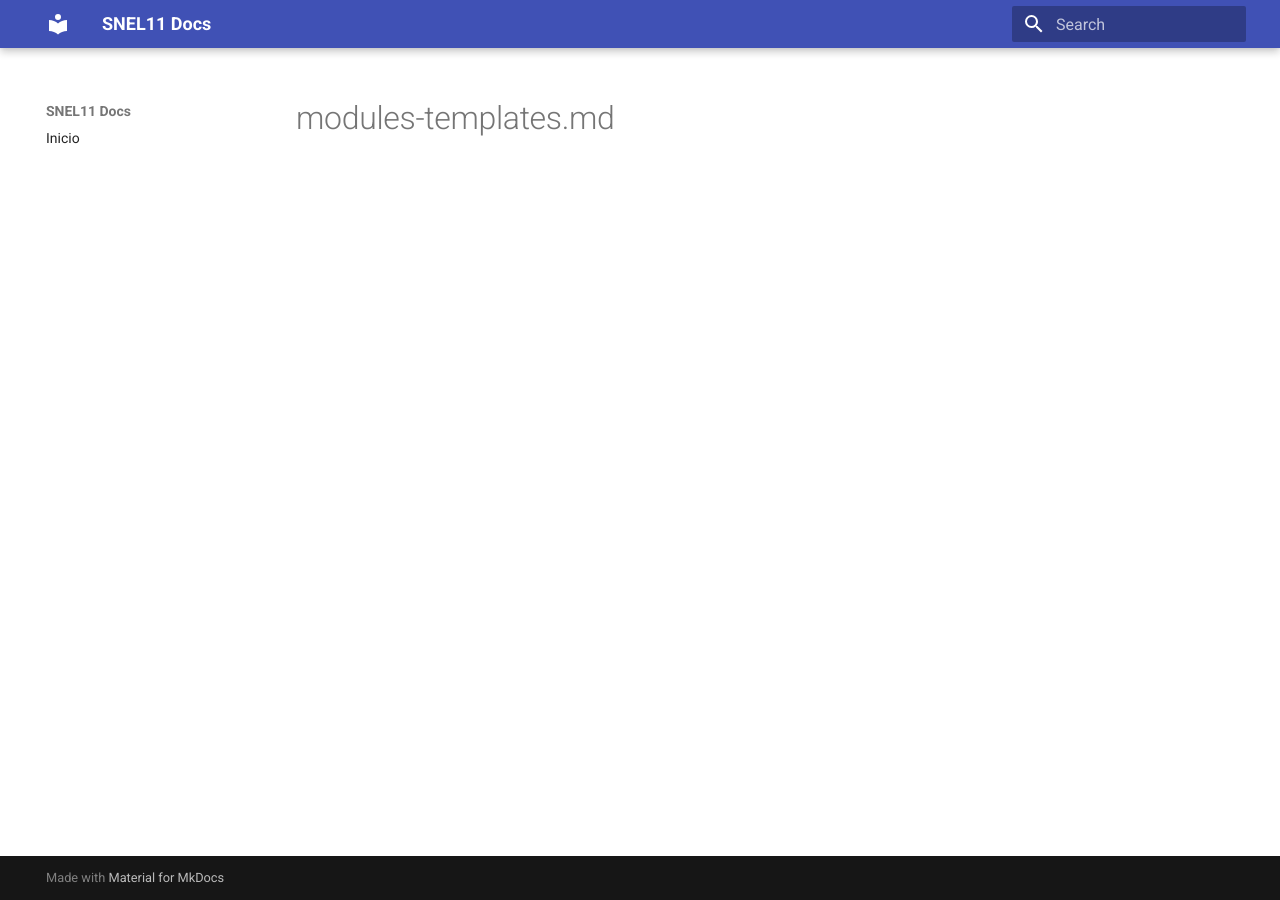
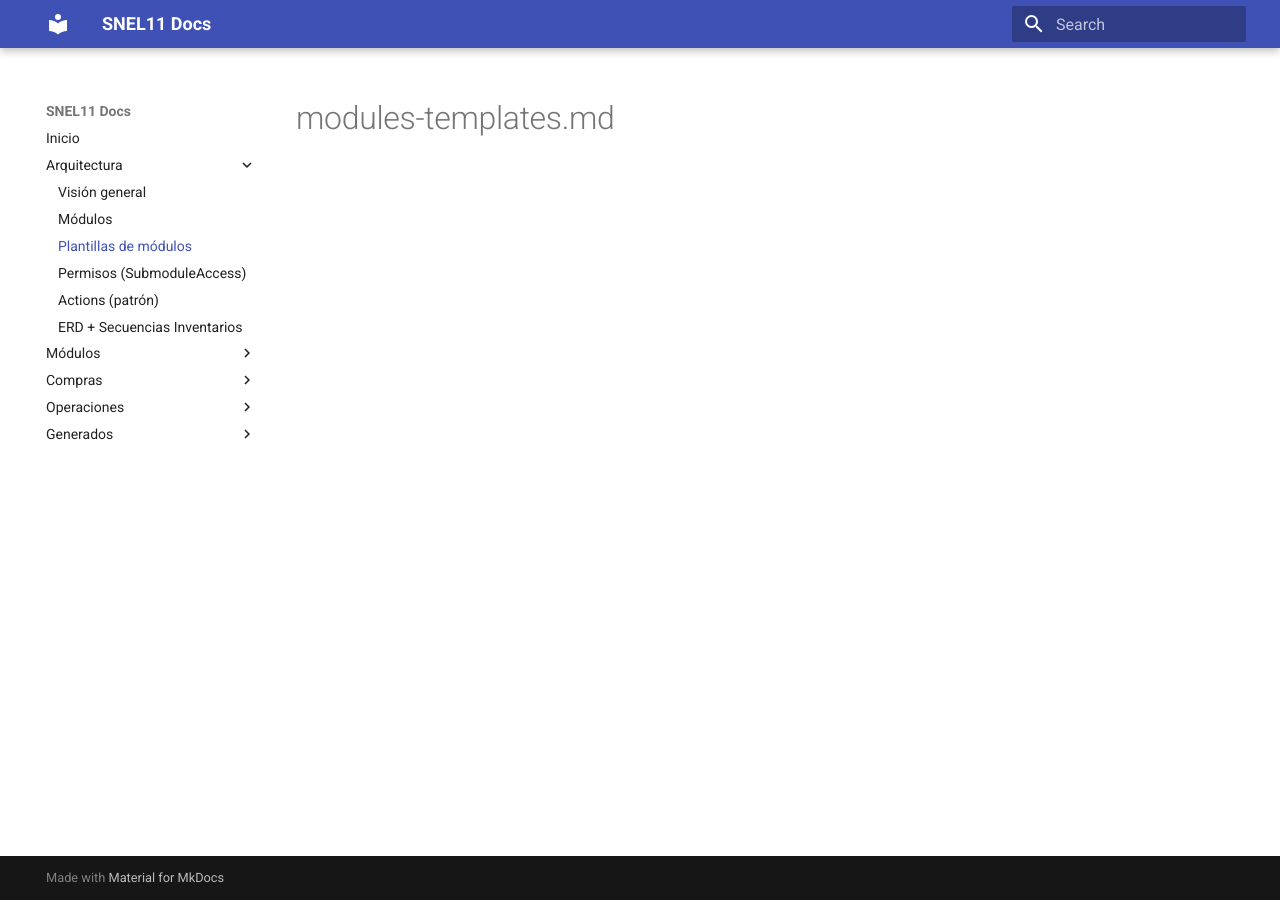
Before and after one commit to robesistemasuser/snel11-docs, an MkDocs documentation site: the page built from docs/architecture/modules-templates.md, in a window 1280 px wide. Built offline with MkDocs 1.6.1 and Material for MkDocs 9.7.7, drawn with Linux system fonts in a browser that asks for light colours; part of the change alters nothing that is shown.

Commit message:
despligue

```diff
--- a/mkdocs.yml
+++ b/mkdocs.yml
@@ -1,6 +1,27 @@
 site_name: SNEL11 Docs
 nav:
-  - Inicio: index.md
+  - Inicio: README.md
+  - Arquitectura:
+    - Visión general: architecture/overview.md
+    - Módulos: architecture/modules.md
+    - Plantillas de módulos: architecture/modules-templates.md
+    - Permisos (SubmoduleAccess): architecture/permissions.md
+    - Actions (patrón): architecture/actions.md
+    - ERD + Secuencias Inventarios: architecture/inventories-erd-sequences.md
+  - Módulos:
+    - Inventarios / Categorías (Importación): modules/inventories/categories-import.md
+  - Compras:
+    - Estados de OC: purchases/oc-states.md
+    - Clases y permisos: purchases/classes-permissions.md
+  - Operaciones:
+    - Entorno local: operations/local-setup.md
+    - Despliegue: operations/deploy.md
+    - Troubleshooting: operations/troubleshooting.md
+  - Generados:
+    - Rutas: _generated/routes.md
+    - Modelos: _generated/models.md
+    - Livewire: _generated/livewire-components.md
+    - Migraciones: _generated/migrations.md
 theme:
   name: material
 markdown_extensions:
```
